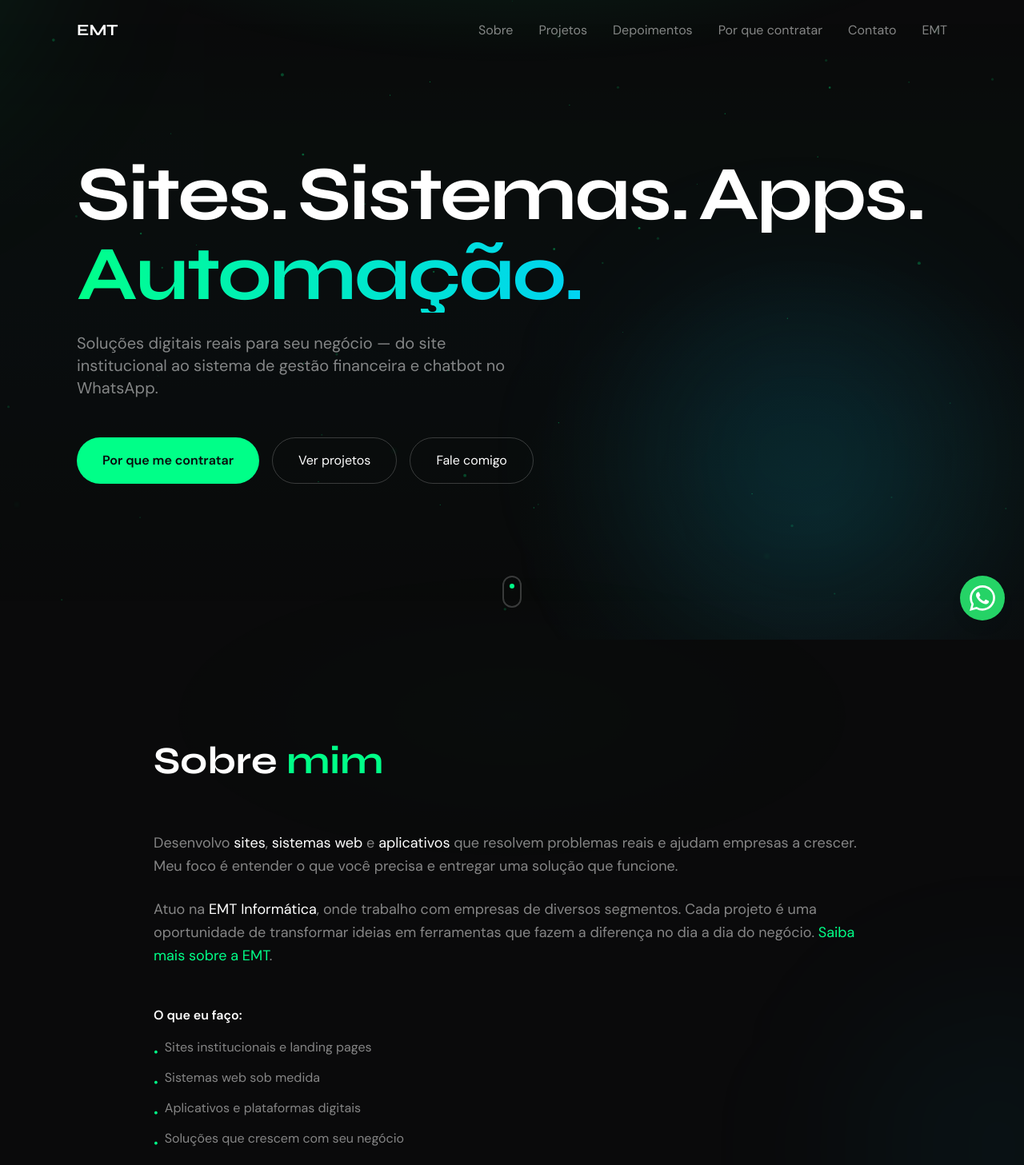
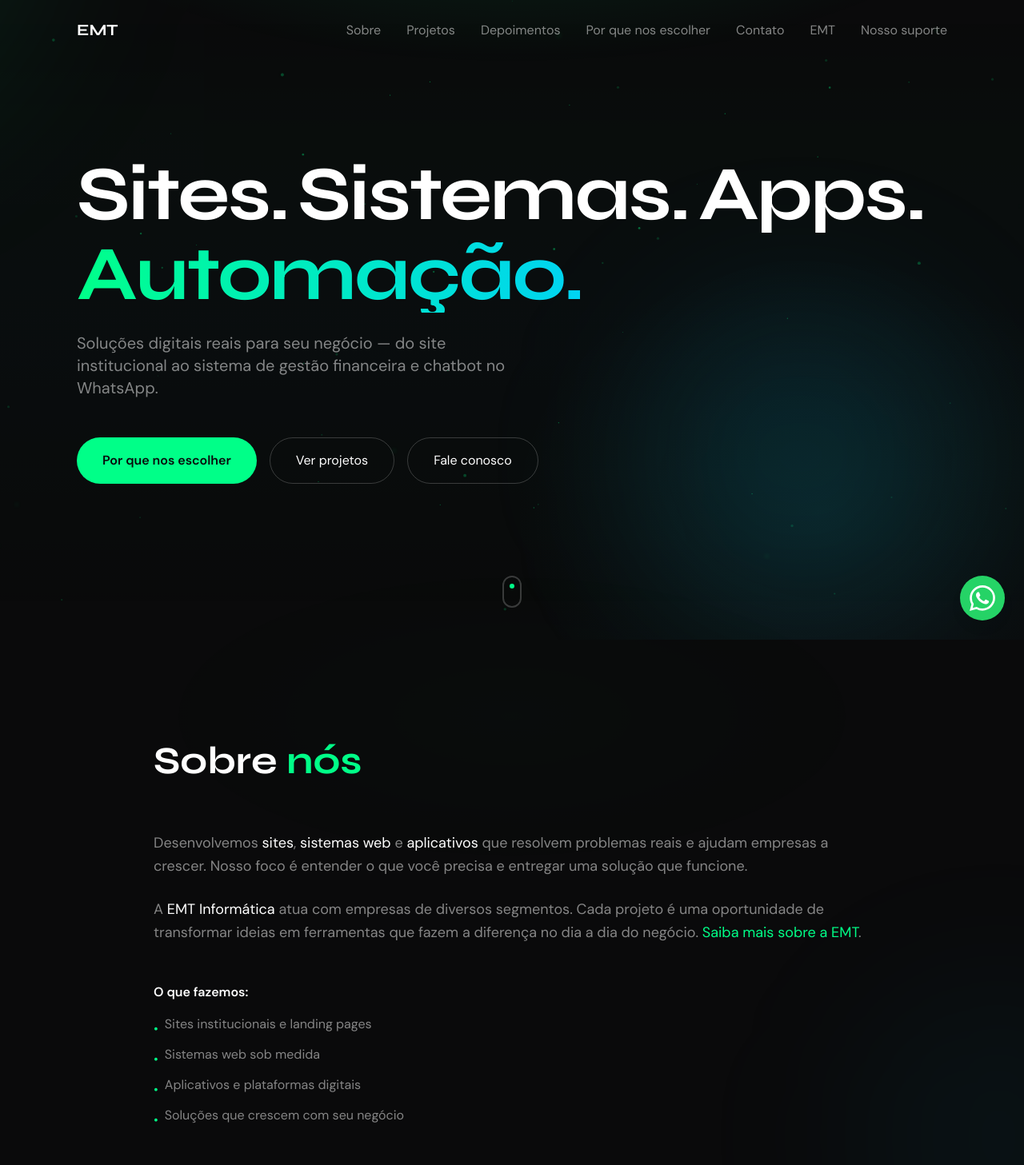
Before and after one commit to enzotraini/Portifolio-enzo, a React (Vite) app: page / in a window 1280 px wide. Shown: the top 1457 px of the page at 80% size. Built offline with nearby package versions, Linux system fonts and the light colour scheme.

Commit message:
Adicionando suporte EMT

```diff
--- a/index.html
+++ b/index.html
@@ -3,9 +3,11 @@
   <head>
     <meta charset="UTF-8" />
     <link rel="icon" type="image/svg+xml" href="/vite.svg" />
+    <meta property="og:title" content="EMT Informática | Sites, Sistemas e Apps" />
+    <meta property="og:description" content="Soluções digitais para seu negócio. Sites, sistemas web, aplicativos e automação." />
     <meta name="viewport" content="width=device-width, initial-scale=1.0, viewport-fit=cover" />
-    <meta name="description" content="Enzo - Sites, sistemas web e aplicativos para seu negócio. Desenvolvimento sob medida na EMT Informática." />
-    <title>Enzo | Full Stack Developer</title>
+    <meta name="description" content="EMT Informática - Sites, sistemas web, aplicativos e automação para seu negócio. Soluções digitais sob medida." />
+    <title>EMT Informática | Sites, Sistemas e Apps</title>
     <meta name="theme-color" content="#0a0a0b" />
     <meta name="mobile-web-app-capable" content="yes" />
     <link rel="preconnect" href="https://fonts.googleapis.com" />
--- a/src/components/About.jsx
+++ b/src/components/About.jsx
@@ -37,7 +37,7 @@ export default function About() {
           animate={isInView ? { opacity: 1, y: 0 } : {}}
           transition={{ duration: 0.6 }}
         >
-          Sobre <span className="text-[var(--color-accent)]">mim</span>
+          Sobre <span className="text-[var(--color-accent)]">nós</span>
         </motion.h2>
 
         <motion.div
@@ -47,16 +47,16 @@ export default function About() {
           transition={{ duration: 0.6, delay: 0.1 }}
         >
           <p>
-            Desenvolvo <span className="text-white">sites</span>,{' '}
+            Desenvolvemos <span className="text-white">sites</span>,{' '}
             <span className="text-white">sistemas web</span> e{' '}
             <span className="text-white">aplicativos</span> que resolvem problemas reais
-            e ajudam empresas a crescer. Meu foco é entender o que você precisa e entregar
+            e ajudam empresas a crescer. Nosso foco é entender o que você precisa e entregar
             uma solução que funcione.
           </p>
           <p>
-            Atuo na <span className="text-white">EMT Informática</span>, onde trabalho
-            com empresas de diversos segmentos. Cada projeto é uma oportunidade de
-            transformar ideias em ferramentas que fazem a diferença no dia a dia do negócio.{' '}
+            A <span className="text-white">EMT Informática</span> atua com empresas de diversos
+            segmentos. Cada projeto é uma oportunidade de transformar ideias em ferramentas
+            que fazem a diferença no dia a dia do negócio.{' '}
             <a href="/emt" className="text-[var(--color-accent)] hover:underline">Saiba mais sobre a EMT</a>.
           </p>
         </motion.div>
@@ -67,7 +67,7 @@ export default function About() {
           animate={isInView ? { opacity: 1, y: 0 } : {}}
           transition={{ duration: 0.6, delay: 0.15 }}
         >
-          <h3 className="text-white font-semibold mb-4">O que eu faço:</h3>
+          <h3 className="text-white font-semibold mb-4">O que fazemos:</h3>
           <ul className="space-y-2 text-[var(--color-muted)]">
             {offerings.map((item, i) => (
               <motion.li
@@ -90,7 +90,7 @@ export default function About() {
           animate={isInView ? { opacity: 1, y: 0 } : {}}
           transition={{ duration: 0.6, delay: 0.5 }}
         >
-          Meu objetivo é simples: criar soluções que você e sua equipe vão usar todos os dias,
+          Nosso objetivo é simples: criar soluções que você e sua equipe vão usar todos os dias,
           com qualidade e suporte para evoluir junto com seu negócio.
         </motion.p>
       </div>
--- a/src/components/Contact.jsx
+++ b/src/components/Contact.jsx
@@ -24,7 +24,7 @@ export default function Contact() {
           animate={isInView ? { opacity: 1, y: 0 } : {}}
           transition={{ duration: 0.6, delay: 0.1 }}
         >
-          Tem um projeto em mente? Adoraria ouvir. Me envie uma mensagem e vamos
+          Tem um projeto em mente? Adoraríamos ouvir. Nos envie uma mensagem e vamos
           transformar sua ideia em realidade.
         </motion.p>
 
--- a/src/components/EMT.jsx
+++ b/src/components/EMT.jsx
@@ -1,10 +1,16 @@
 import { useState, useEffect, useRef } from 'react'
-import { motion, useInView } from 'framer-motion'
+import { motion, useInView, AnimatePresence } from 'framer-motion'
 
 export default function EMT() {
   const ref = useRef(null)
   const [isMobile, setIsMobile] = useState(true)
+  const [showToast, setShowToast] = useState(false)
   const isInView = useInView(ref, { once: true, margin: '-80px' })
+
+  const handleDownload = () => {
+    setShowToast(true)
+    setTimeout(() => setShowToast(false), 4000)
+  }
 
   useEffect(() => {
     const check = () => setIsMobile(window.innerWidth < 768)
@@ -15,6 +21,22 @@ export default function EMT() {
 
   return (
     <section id="emt" className="relative py-20 sm:py-24 md:py-32 overflow-hidden" ref={ref}>
+      <AnimatePresence>
+        {showToast && (
+          <motion.div
+            initial={{ opacity: 0, y: 20 }}
+            animate={{ opacity: 1, y: 0 }}
+            exit={{ opacity: 0, y: -10 }}
+            transition={{ duration: 0.3 }}
+            className="fixed bottom-8 left-1/2 -translate-x-1/2 z-[200] px-6 py-4 rounded-xl bg-[var(--color-surface)] border border-[var(--color-accent)]/30 shadow-lg"
+            style={{ bottom: 'max(2rem, env(safe-area-inset-bottom))' }}
+          >
+            <p className="text-sm font-medium text-white">
+              Baixou e foi adicionado à sua pasta de Downloads.
+            </p>
+          </motion.div>
+        )}
+      </AnimatePresence>
       <div className="absolute inset-0 bg-[var(--color-surface)]" />
       <div className="relative px-5 sm:px-6 md:px-12 lg:px-24 max-w-4xl mx-auto">
         <motion.div
@@ -53,6 +75,7 @@ export default function EMT() {
               para empresas. Sites, sistemas e aplicativos feitos para atender às
               necessidades reais do seu negócio.
             </motion.p>
+            <div id="suporte" className="flex flex-wrap gap-4 scroll-mt-24">
               <motion.a
                 href="https://emt-info.com.br/"
                 target="_blank"
@@ -70,6 +93,28 @@ export default function EMT() {
                   <path strokeLinecap="round" strokeLinejoin="round" strokeWidth={2} d="M10 6H6a2 2 0 00-2 2v10a2 2 0 002 2h10a2 2 0 002-2v-4M14 4h6m0 0v6m0-6L10 14" />
                 </svg>
               </motion.a>
+
+              <motion.a
+                href="/suporte-emt.zip"
+                download="AnyDesk-Suporte-EMT.zip"
+                onClick={handleDownload}
+                className="group relative inline-flex items-center gap-2 px-6 py-3 rounded-full bg-[var(--color-accent)]/10 border border-[var(--color-accent)]/30 text-[var(--color-accent)] hover:bg-[var(--color-accent-dim)] transition-colors font-medium"
+                initial={{ opacity: 0, y: 20 }}
+                animate={isInView ? { opacity: 1, y: 0 } : {}}
+                transition={{ duration: 0.6, delay: 0.35 }}
+                whileHover={{ scale: 1.02 }}
+                whileTap={{ scale: 0.98 }}
+                data-cursor-hover
+              >
+                <svg className="w-5 h-5" fill="none" viewBox="0 0 24 24" stroke="currentColor">
+                  <path strokeLinecap="round" strokeLinejoin="round" strokeWidth={2} d="M4 16v1a3 3 0 003 3h10a3 3 0 003-3v-1m-4-4l-4 4m0 0l-4-4m4 4V4" />
+                </svg>
+                Baixar suporte remoto
+                <span className="absolute -top-8 left-1/2 -translate-x-1/2 px-3 py-1.5 rounded-lg bg-[var(--color-void)] border border-[var(--color-border)] text-xs font-medium text-white whitespace-nowrap opacity-0 group-hover:opacity-100 transition-opacity pointer-events-none shadow-lg">
+                  Nosso suporte
+                </span>
+              </motion.a>
+            </div>
           </div>
         </motion.div>
       </div>
--- a/src/components/Hero.jsx
+++ b/src/components/Hero.jsx
@@ -111,7 +111,7 @@ export default function Hero() {
             href="/#porque-contratar"
             className="px-6 py-3.5 sm:px-8 sm:py-4 rounded-full bg-[var(--color-accent)] text-[var(--color-void)] font-semibold text-sm sm:text-base min-h-[44px] flex items-center justify-center"
           >
-            Por que me contratar
+            Por que nos escolher
           </a>
           <a
             href="/#projetos"
@@ -123,7 +123,7 @@ export default function Hero() {
             href="/#contato"
             className="px-6 py-3.5 sm:px-8 sm:py-4 rounded-full border border-white/20 hover:border-[var(--color-accent)]/50 hover:bg-[var(--color-accent-dim)] transition-colors text-sm sm:text-base min-h-[44px] flex items-center justify-center"
           >
-            Fale comigo
+            Fale conosco
           </a>
         </motion.div>
       </div>
--- a/src/components/HeroMobile.jsx
+++ b/src/components/HeroMobile.jsx
@@ -17,7 +17,7 @@ export default function HeroMobile() {
             href="/#porque-contratar"
             className="px-6 py-3.5 rounded-full bg-[#00ff88] text-[#0a0a0b] font-semibold text-sm min-h-[44px] flex items-center justify-center"
           >
-            Por que me contratar
+            Por que nos escolher
           </a>
           <a
             href="/#projetos"
@@ -29,7 +29,7 @@ export default function HeroMobile() {
             href="/#contato"
             className="px-6 py-3.5 rounded-full border border-white/20 text-sm min-h-[44px] flex items-center justify-center"
           >
-            Fale comigo
+            Fale conosco
           </a>
         </div>
       </div>
--- a/src/components/Navbar.jsx
+++ b/src/components/Navbar.jsx
@@ -5,9 +5,10 @@ const links = [
   { href: '/#sobre', label: 'Sobre' },
   { href: '/#projetos', label: 'Projetos' },
   { href: '/#depoimentos', label: 'Depoimentos' },
-  { href: '/#porque-contratar', label: 'Por que contratar' },
+  { href: '/#porque-contratar', label: 'Por que nos escolher' },
   { href: '/#contato', label: 'Contato' },
   { href: '/emt', label: 'EMT', isEmt: true },
+  { href: '/emt#suporte', label: 'Nosso suporte', isSuporte: true },
 ]
 
 export default function Navbar() {
@@ -40,7 +41,7 @@ export default function Navbar() {
               <a
                 key={link.href}
                 href={link.href}
-                className={`text-[var(--color-muted)] hover:text-white transition-colors relative group ${link.isEmt ? 'text-[var(--color-accent)]/80' : ''}`}
+                className={`text-[var(--color-muted)] hover:text-white transition-colors relative group ${link.isEmt || link.isSuporte ? 'text-[var(--color-accent)]/80' : ''}`}
                 data-cursor-hover
               >
                 {link.label}
@@ -92,7 +93,7 @@ export default function Navbar() {
                 <motion.a
                   key={link.href}
                   href={link.href}
-                  className={`text-2xl font-display ${link.isEmt ? 'text-[var(--color-accent)]' : ''}`}
+                  className={`text-2xl font-display ${link.isEmt || link.isSuporte ? 'text-[var(--color-accent)]' : ''}`}
                   onClick={() => setMobileOpen(false)}
                   whileTap={{ scale: 0.95 }}
                 >
--- a/src/components/Projects.jsx
+++ b/src/components/Projects.jsx
@@ -136,7 +136,7 @@ export default function Projects() {
           animate={isInView ? { opacity: 1, y: 0 } : {}}
           transition={{ duration: 0.6 }}
         >
-          Projetos <span className="text-[var(--color-accent)]">recentes</span>
+          Nossos <span className="text-[var(--color-accent)]">projetos</span>
         </motion.h2>
 
         <motion.div
--- a/src/components/Testimonials.jsx
+++ b/src/components/Testimonials.jsx
@@ -36,7 +36,7 @@ export default function Testimonials() {
           animate={isInView ? { opacity: 1, y: 0 } : {}}
           transition={{ duration: 0.6 }}
         >
-          O que dizem <span className="text-[var(--color-accent)]">sobre mim</span>
+          O que dizem <span className="text-[var(--color-accent)]">sobre nós</span>
         </motion.h2>
         <motion.p
           className="text-center text-[var(--color-muted)] mb-16 max-w-2xl mx-auto"
--- a/src/components/WhyHireMe.jsx
+++ b/src/components/WhyHireMe.jsx
@@ -71,7 +71,7 @@ export default function WhyHireMe() {
           animate={isInView ? { opacity: 1, y: 0 } : {}}
           transition={{ duration: 0.6 }}
         >
-          Por que me <span className="text-[var(--color-accent)]">contratar</span>?
+          Por que nos <span className="text-[var(--color-accent)]">escolher</span>?
         </motion.h2>
 
         {/* Hook - destaque visual */}
@@ -87,7 +87,7 @@ export default function WhyHireMe() {
               Porque você não precisa apenas de alguém que escreva código.
             </p>
             <p className="mt-4 text-base sm:text-lg md:text-xl lg:text-2xl font-display font-semibold text-[var(--color-accent)] leading-relaxed">
-              Você precisa de alguém que entenda o seu negócio.
+              Você precisa de uma equipe que entenda o seu negócio.
             </p>
           </div>
         </motion.div>
@@ -100,19 +100,19 @@ export default function WhyHireMe() {
           transition={{ duration: 0.6, delay: 0.2 }}
         >
           <p>
-            Desenvolvo <span className="text-white">sites</span>,{' '}
+            Desenvolvemos <span className="text-white">sites</span>,{' '}
             <span className="text-white">sistemas web</span> e{' '}
             <span className="text-white">aplicativos</span> pensados para resolver
             problemas reais e otimizar o dia a dia da sua empresa. Cada projeto é
             feito para durar e crescer junto com você.
           </p>
           <p>
-            Meu diferencial está na forma como conduzo o projeto: organização, clareza
+            Nosso diferencial está na forma como conduzimos o projeto: organização, clareza
             e compromisso com o resultado. Cada decisão considera o impacto no seu
             negócio — operacional, financeiro e estratégico.
           </p>
           <p>
-            Tenho experiência prática com empresas reais. Não é só sobre entregar um
+            Temos experiência prática com empresas reais. Não é só sobre entregar um
             site ou sistema — é sobre construir algo que gere resultado para você.
           </p>
         </motion.div>
@@ -154,7 +154,7 @@ export default function WhyHireMe() {
           transition={{ duration: 0.6, delay: 0.7 }}
         >
           <p className="text-lg text-[var(--color-muted)] leading-relaxed">
-            Trabalho com uma estrutura enxuta e eficiente, o que permite oferecer um
+            Trabalhamos com uma estrutura enxuta e eficiente, o que permite oferecer um
             investimento justo, focado no que realmente importa:{' '}
             <span className="text-white font-medium">
               execução sólida, suporte e consistência
```
Also changed, not shown: 1 other file (tests, documents, lock files or other folders). Lines whose indentation alone changed are shown as unchanged.
